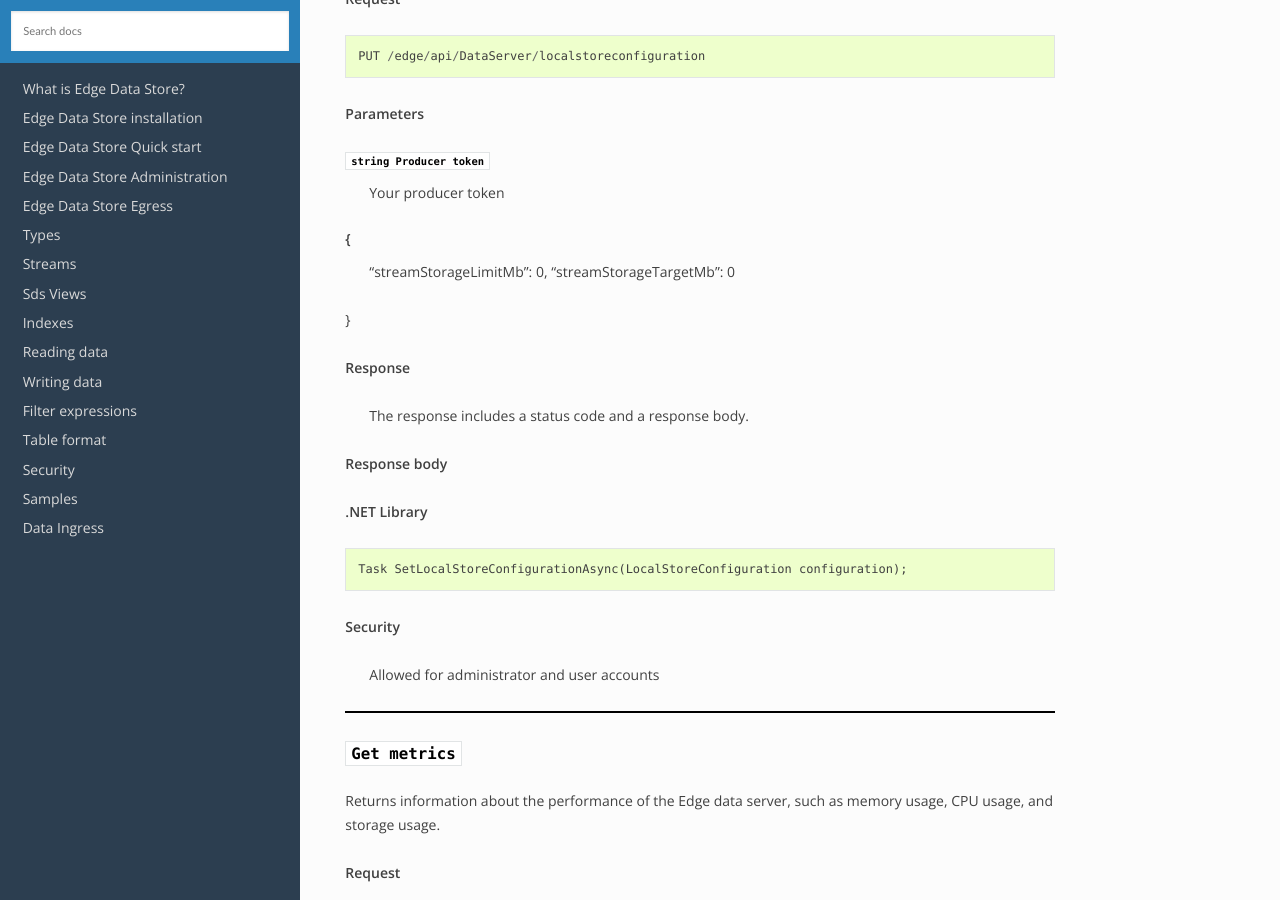
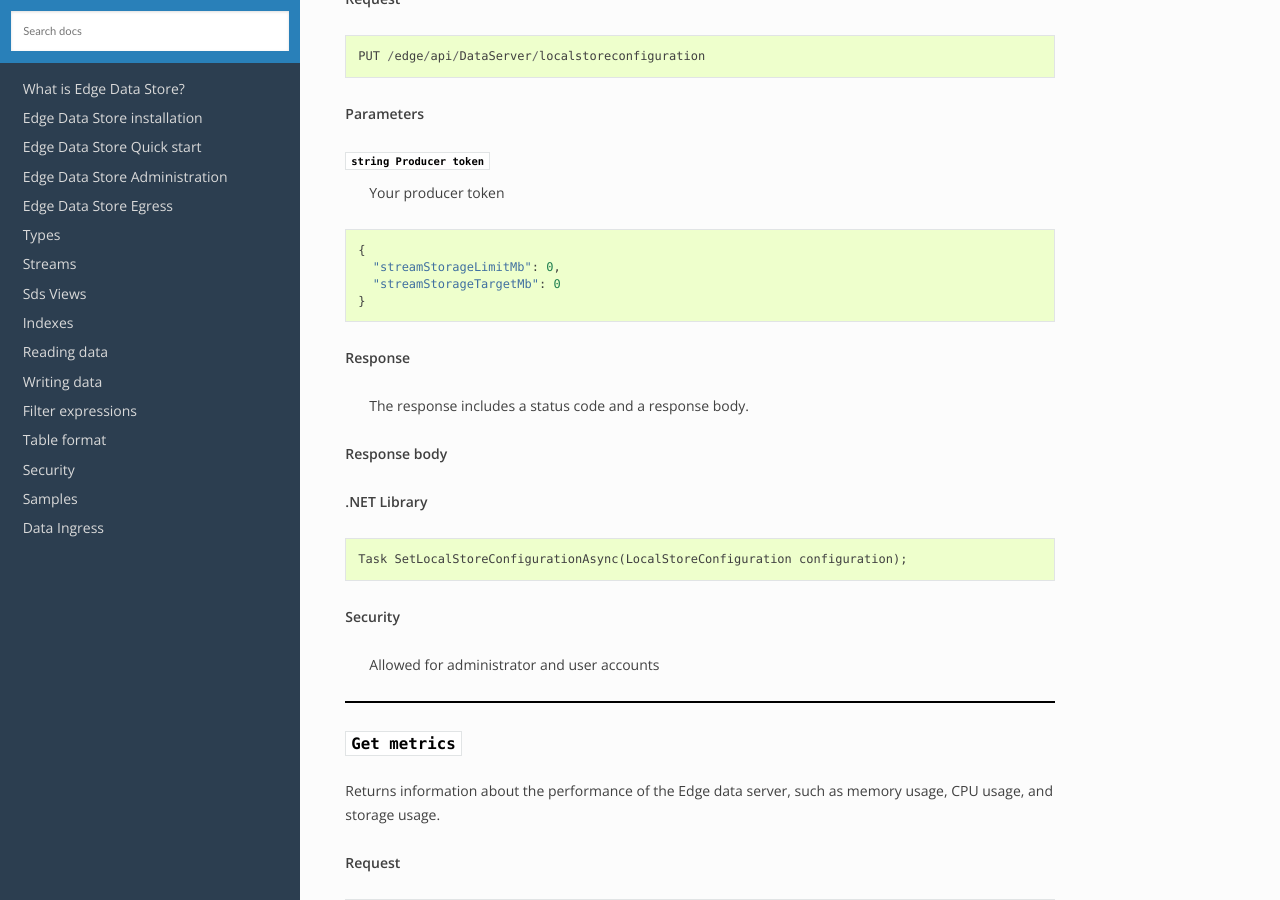
Before and after one commit to fgasparro/EdgeDS-Docs, a Sphinx documentation site: the page built from docs/Edge_API.rst, in a window 1280 px wide and 900 px high, scrolled down 2861 px. Built offline with Sphinx 7.4.7 and the Read the Docs theme 2.0.0, drawn with Linux system fonts in a browser that asks for light colours; some of the changed text lies outside the part shown.

```diff
--- a/docs/Edge_API.rst
+++ b/docs/Edge_API.rst
@@ -148,7 +148,7 @@ Returns the current configuration of the Edge data store.
 
 
 ``Configure stream limits``
---------------------------
+---------------------------
 
 Configure the stream target size and maximum size.
 The target size represents the size of most streams you expect to send to the server. The limit size represents
@@ -170,10 +170,13 @@ approaches 5 MB in size, the server truncates stream data (from the front of the
 ``string Producer token``
   Your producer token
 
-{
-  "streamStorageLimitMb": 0,
-  "streamStorageTargetMb": 0
-}
+::
+
+  {
+    "streamStorageLimitMb": 0,
+    "streamStorageTargetMb": 0
+  }
+
 
 **Response**
 
@@ -549,7 +552,7 @@ Returns a list of all egress targets (both those that are running and those that
 
 ***********************
 
-Check with manas about whether to include the next 4
+Check with Manas about whether to include the next 4
 
 ``Get ``
 -------------------
```
